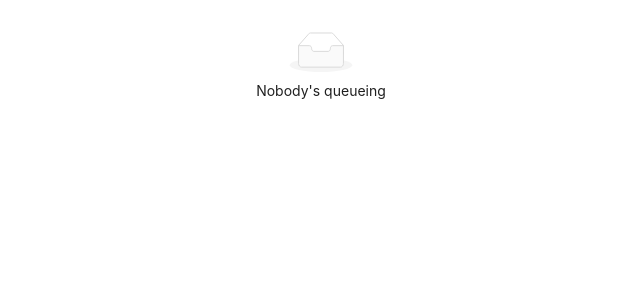
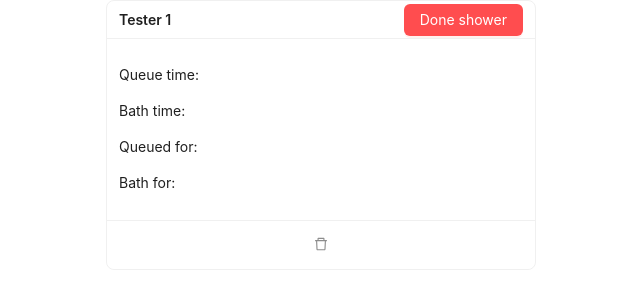
Before and after one commit to carol-lim/shower-queue-app, a React (Vite) app in the folder frontend/: page /showering in a window 1280 px wide. Shown: the top 308 px of the page, without its empty margins (319-959 px from the left). Built offline with nearby package versions, Linux system fonts and the light colour scheme; no server answers.

Commit message:
Add showering card component

```diff
--- a/frontend/src/views/Showering.jsx
+++ b/frontend/src/views/Showering.jsx
@@ -1,5 +1,6 @@
 import { Badge, Space, Card, Empty, Typography, Button, Row, Col } from "antd";
 import { DeleteOutlined } from "@ant-design/icons";
+import { useNavigate } from "react-router-dom";
 
 const MY_NAME = "Tester 1";
 
@@ -8,19 +9,24 @@ const Showering = () => {
   // const myCards = queueData.find(
   //   (entry) => entry["user_profiles"]["name"] === MY_NAME
   // );
-  /**
-   * current result: "Start shower" button is working, but it's showing component instead of changing the view.
-   * Desired result: Show the showering view when the button is clicked.
-   * Showering view should display title "Showering", the info card and a button to stop showering.
-   *
-   */
   return (
     <div>
       <Space direction="vertical" size="middle" style={{ display: "flex" }}>
-        <Empty
-          image={Empty.PRESENTED_IMAGE_SIMPLE}
-          description={<Typography.Text>Nobody's queueing</Typography.Text>}
-        />
+        <Card
+          size="small"
+          title="Tester 1"
+          extra={
+            <Button type="primary" danger>
+              Done shower
+            </Button>
+          }
+          actions={[<DeleteOutlined key="delete" />]}
+        >
+          <p>Queue time:</p>
+          <p>Bath time:</p>
+          <p>Queued for:</p>
+          <p>Bath for:</p>
+        </Card>
       </Space>
     </div>
   );
```
